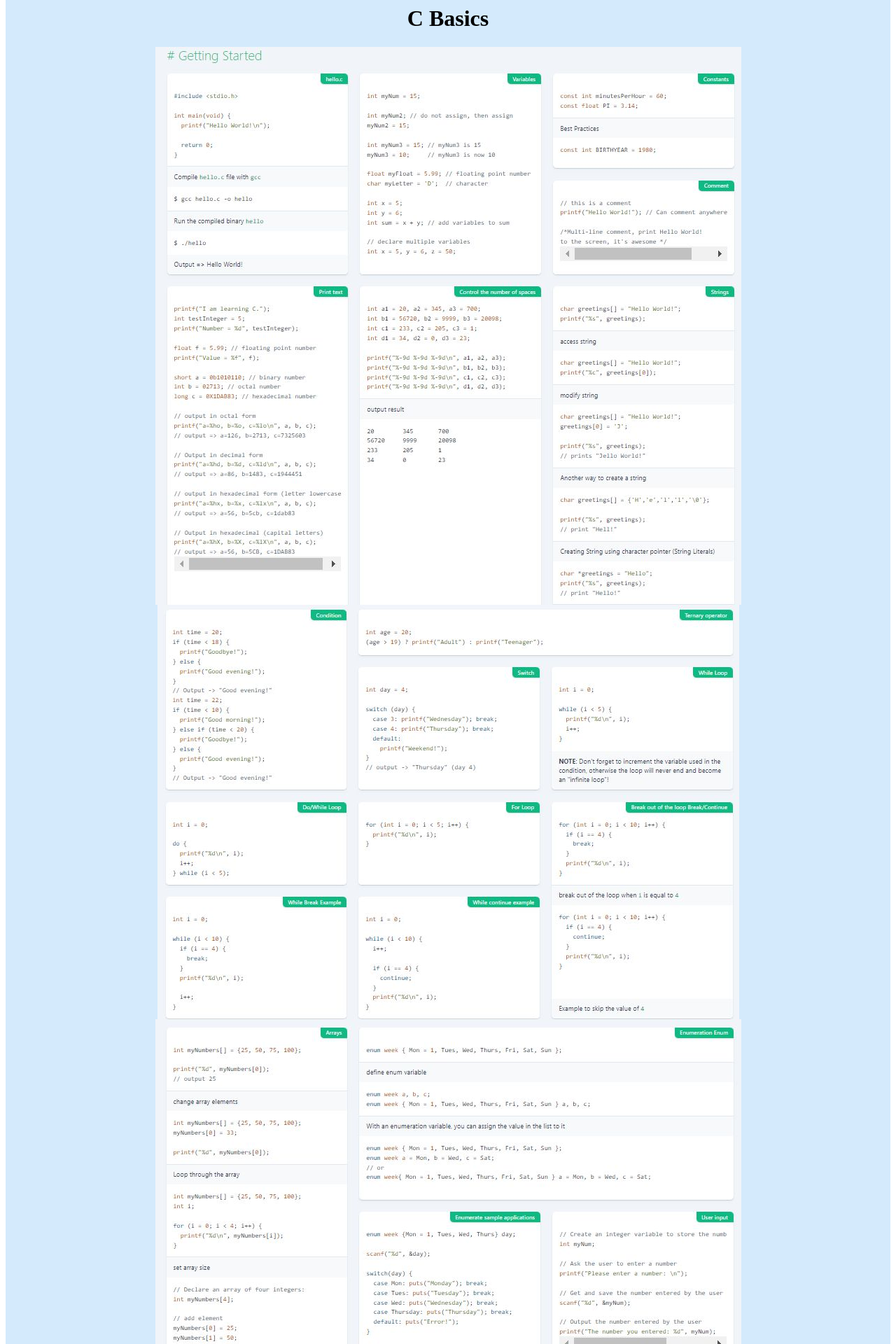
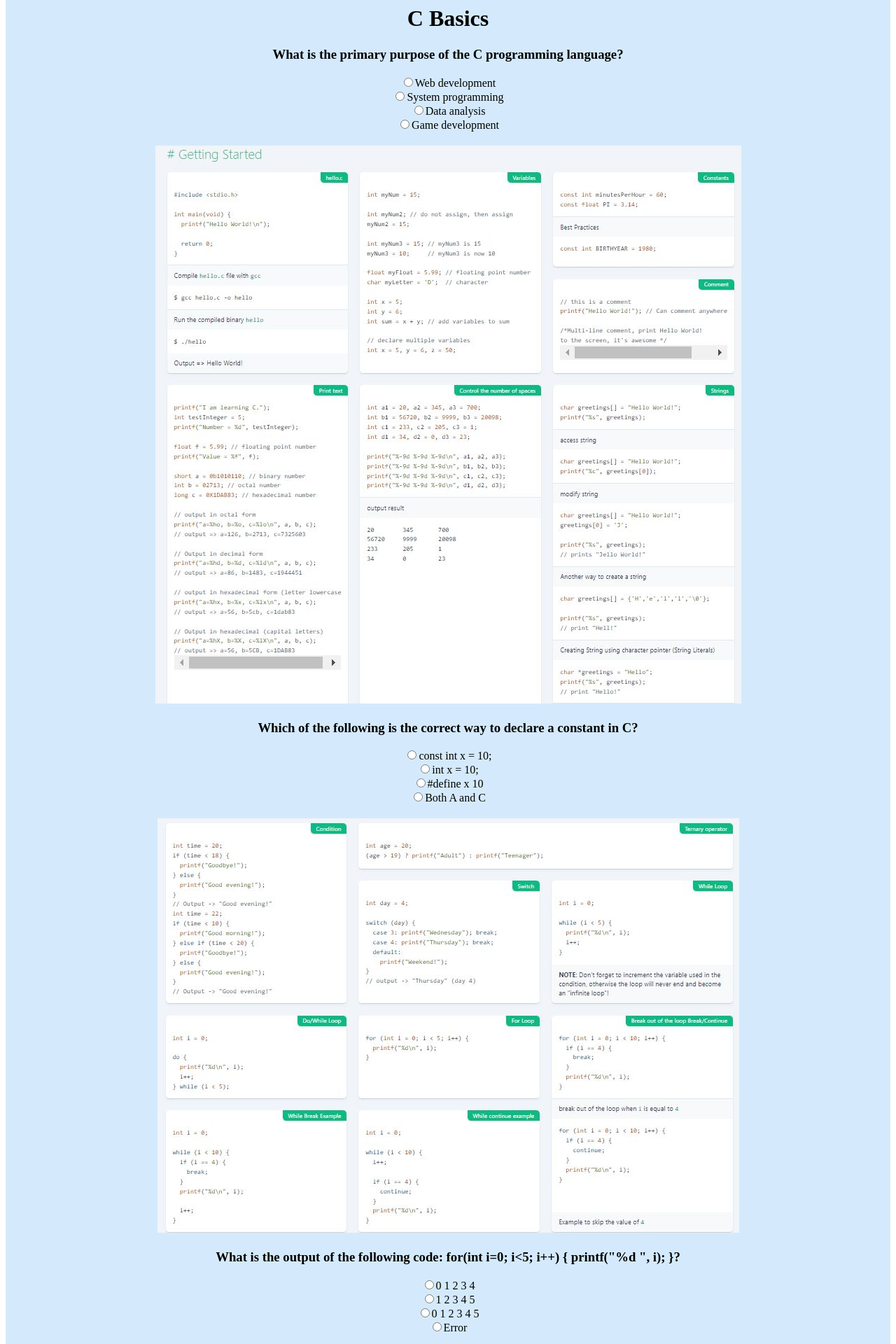
Before and after one commit to darsh175223/Algo-Fluent-Website, a React (Create React App) app in the folder frontend/: page /CTutorial in a window 1280 px wide. Shown: the part 180-2100 px from the top of the page at 70% size. Built offline with nearby package versions, Linux system fonts and the light colour scheme.

Commit message:
added quizzes to tutorial for C

```diff
--- a/frontend/src/pages/C_Tutorial.js
+++ b/frontend/src/pages/C_Tutorial.js
@@ -1,23 +1,311 @@
-import React from 'react';
+import React, { useState } from 'react';
+
+const introQuestion = {
+  question: "What is the primary purpose of the C programming language?",
+  options: [
+    "Web development",
+    "System programming",
+    "Data analysis",
+    "Game development"
+  ],
+  answer: "1", // Index of the correct answer
+};
+
+const secondQuestion = {
+  question: "Which of the following is the correct way to declare a constant in C?",
+  options: [
+    "const int x = 10;",
+    "int x = 10;",
+    "#define x 10",
+    "Both A and C"
+  ],
+  answer: "3", // Index of the correct answer
+};
+
+const thirdQuestion = {
+  question: "What is the output of the following code: for(int i=0; i<5; i++) { printf(\"%d \", i); }?",
+  options: [
+    "0 1 2 3 4",
+    "1 2 3 4 5",
+    "0 1 2 3 4 5",
+    "Error"
+  ],
+  answer: "0", // Index of the correct answer
+};
+
+const fourthQuestion = {
+  question: "What does the following code do: int *ptr = &x;?",
+  options: [
+    "Declares a pointer to an integer",
+    "Declares an integer variable",
+    "Assigns the value of x to ptr",
+    "None of the above"
+  ],
+  answer: "0", // Index of the correct answer
+};
+
+const fifthQuestion = {
+  question: "What will be the output of the following code?",
+  code: [
+    "#include <stdio.h>",
+    "void modify(int *p) {",
+    "    *p += 5;",
+    "}",
+    "int main() {",
+    "    int x = 10;",
+    "    modify(&x);",
+    "    printf(\"%d\", x);",
+    "    return 0;",
+    "}"
+  ],
+  options: [
+    "10",
+    "15",
+    "5",
+    "Error"
+  ],
+  answer: "1", // Index of the correct answer
+};
+
+const images = [
+  require('.././pics/C_tutorial_image1.jpg'),
+  require('.././pics/C_tutorial_image2.jpg'),
+  require('.././pics/C_tutorial_image3.jpg'),
+  require('.././pics/C_tutorial_image4.jpg'),
+  require('.././pics/C_tutorial_image5.jpg'),
+  require('.././pics/C_tutorial_image6.jpg'),
+  require('.././pics/C_tutorial_image7.jpg'),
+  require('.././pics/C_tutorial_image8.jpg'),
+];
 
 const JS = () => {
+  const [selectedOption, setSelectedOption] = useState(null);
+  const [showAnswer, setShowAnswer] = useState(false);
+  const [showSecondAnswer, setShowSecondAnswer] = useState(false);
+  const [showThirdAnswer, setShowThirdAnswer] = useState(false);
+  const [showFourthAnswer, setShowFourthAnswer] = useState(false);
+  const [showFifthAnswer, setShowFifthAnswer] = useState(false);
+
+  const handleOptionChange = (index) => {
+    setSelectedOption(index);
+    setShowAnswer(true);
+  };
+
+  const handleSecondOptionChange = (index) => {
+    setSelectedOption(index);
+    setShowSecondAnswer(true);
+  };
+
+  const handleThirdOptionChange = (index) => {
+    setSelectedOption(index);
+    setShowThirdAnswer(true);
+  };
+
+  const handleFourthOptionChange = (index) => {
+    setSelectedOption(index);
+    setShowFourthAnswer(true);
+  };
+
+  const handleFifthOptionChange = (index) => {
+    setSelectedOption(index);
+    setShowFifthAnswer(true);
+  };
+
   return (
     <div style={{ backgroundColor: '#d4eafc', minHeight: '100vh', padding: '20px' }}>
       <center>
         <h1>C Basics</h1>
+        <div style={{ marginBottom: '20px' }}>
+          <h3>{introQuestion.question}</h3>
+          <div>
+            {introQuestion.options.map((option, index) => {
+              let style = {};
+              if (showAnswer) {
+                if (index === parseInt(introQuestion.answer)) {
+                  style = { color: '#00FF00', fontWeight: 'bold' }; // Bright green and bold for correct answer
+                } else if (index === selectedOption) {
+                  style = { color: 'red' }; // Selected wrong answer
+                }
+              }
+              return (
+                <div key={index}>
+                  <input
+                    type="radio"
+                    name="introQuestion"
+                    value={index}
+                    onChange={() => handleOptionChange(index)}
+                  />
+                  <span style={style}>{option}</span>
+                </div>
+              );
+            })}
+          </div>
+          {showAnswer && (
+            <label>
+              {`Correct Answer: ${introQuestion.options[introQuestion.answer]}`}
+            </label>
+          )}
+        </div>
+
+        {/* First Image */}
+        <div style={{ margin: '20px 0' }}>
+          <img src={images[0]} alt={`C Image 1`} />
+        </div>
+
+        {/* Second Question */}
+        <div style={{ marginBottom: '20px' }}>
+          <h3>{secondQuestion.question}</h3>
+          <div>
+            {secondQuestion.options.map((option, index) => {
+              let style = {};
+              if (showSecondAnswer) {
+                if (index === parseInt(secondQuestion.answer)) {
+                  style = { color: '#00FF00', fontWeight: 'bold' }; // Bright green and bold for correct answer
+                } else if (index === selectedOption) {
+                  style = { color: 'red' }; // Selected wrong answer
+                }
+              }
+              return (
+                <div key={index}>
+                  <input
+                    type="radio"
+                    name="secondQuestion"
+                    value={index}
+                    onChange={() => handleSecondOptionChange(index)}
+                  />
+                  <span style={style}>{option}</span>
+                </div>
+              );
+            })}
+          </div>
+          {showSecondAnswer && (
+            <label>
+              {`Correct Answer: ${secondQuestion.options[secondQuestion.answer]}`}
+            </label>
+          )}
+        </div>
+
+        {/* Second Image */}
+        <div style={{ margin: '20px 0' }}>
+          <img src={images[1]} alt={`C Image 2`} />
+        </div>
+
+        {/* Third Question */}
+        <div style={{ marginBottom: '20px' }}>
+          <h3>{thirdQuestion.question}</h3>
+          <div>
+            {thirdQuestion.options.map((option, index) => {
+              let style = {};
+              if (showThirdAnswer) {
+                if (index === parseInt(thirdQuestion.answer)) {
+                  style = { color: '#00FF00', fontWeight: 'bold' }; // Bright green and bold for correct answer
+                } else if (index === selectedOption) {
+                  style = { color: 'red' }; // Selected wrong answer
+                }
+              }
+              return (
+                <div key={index}>
+                  <input
+                    type="radio"
+                    name="thirdQuestion"
+                    value={index}
+                    onChange={() => handleThirdOptionChange(index)}
+                  />
+                  <span style={style}>{option}</span>
+                </div>
+              );
+            })}
+          </div>
+          {showThirdAnswer && (
+            <label>
+              {`Correct Answer: ${thirdQuestion.options[thirdQuestion.answer]}`}
+            </label>
+          )}
+        </div>
+
+        {/* Third Image */}
+        <div style={{ margin: '20px 0' }}>
+          <img src={images[2]} alt={`C Image 3`} />
+        </div>
+
+        {/* Fourth Question (Pointers) */}
+        <div style={{ marginBottom: '20px' }}>
+          <h3>{fourthQuestion.question}</h3>
+          <div>
+            {fourthQuestion.options.map((option, index) => {
+              let style = {};
+              if (showFourthAnswer) {
+                if (index === parseInt(fourthQuestion.answer)) {
+                  style = { color: '#00FF00', fontWeight: 'bold' }; // Bright green and bold for correct answer
+                } else if (index === selectedOption) {
+                  style = { color: 'red' }; // Selected wrong answer
+                }
+              }
+              return (
+                <div key={index}>
+                  <input
+                    type="radio"
+                    name="fourthQuestion"
+                    value={index}
+                    onChange={() => handleFourthOptionChange(index)}
+                  />
+                  <span style={style}>{option}</span>
+                </div>
+              );
+            })}
+          </div>
+          {showFourthAnswer && (
+            <label>
+              {`Correct Answer: ${fourthQuestion.options[fourthQuestion.answer]}`}
+            </label>
+          )}
+        </div>
+
+        {/* Remaining Images */}
         <div style={{ display: 'flex', flexDirection: 'column', alignItems: 'center' }}>
-          <img src={require('.././pics/C_tutorial_image1.jpg')} alt="Python Image 1" />
-          <img src={require('.././pics/C_tutorial_image2.jpg')} alt="Python Image 1" />
-          <img src={require('.././pics/C_tutorial_image3.jpg')} alt="Python Image 1" />
-          <img src={require('.././pics/C_tutorial_image4.jpg')} alt="Python Image 1" />
-          <img src={require('.././pics/C_tutorial_image5.jpg')} alt="Python Image 1" />
-          <img src={require('.././pics/C_tutorial_image6.jpg')} alt="Python Image 1" />
-          <img src={require('.././pics/C_tutorial_image7.jpg')} alt="Python Image 1" />
-          <img src={require('.././pics/C_tutorial_image8.jpg')} alt="Python Image 1" />
+          {images.slice(3).map((image, index) => (
+            <div key={index} style={{ margin: '20px 0' }}>
+              <img src={image} alt={`C Image ${index + 4}`} />
+            </div>
+          ))}
+        </div>
 
-
-
-
+        {/* Fifth Question (Hard C Question) */}
+        <div style={{ marginBottom: '20px' }}>
+          <h3>{fifthQuestion.question}</h3>
+          <div>
+            {fifthQuestion.code.map((line, index) => (
+              <h4 key={index}>{line}</h4>
+            ))}
+          </div>
+          <div>
+            {fifthQuestion.options.map((option, index) => {
+              let style = {};
+              if (showFifthAnswer) {
+                if (index === parseInt(fifthQuestion.answer)) {
+                  style = { color: '#00FF00', fontWeight: 'bold' }; // Bright green and bold for correct answer
+                } else if (index === selectedOption) {
+                  style = { color: 'red' }; // Selected wrong answer
+                }
+              }
+              return (
+                <div key={index}>
+                  <input
+                    type="radio"
+                    name="fifthQuestion"
+                    value={index}
+                    onChange={() => handleFifthOptionChange(index)}
+                  />
+                  <span style={style}>{option}</span>
+                </div>
+              );
+            })}
+          </div>
+          {showFifthAnswer && (
+            <label>
+              {`Correct Answer: ${fifthQuestion.options[fifthQuestion.answer]}`}
+            </label>
+          )}
         </div>
       </center>
     </div>
```
